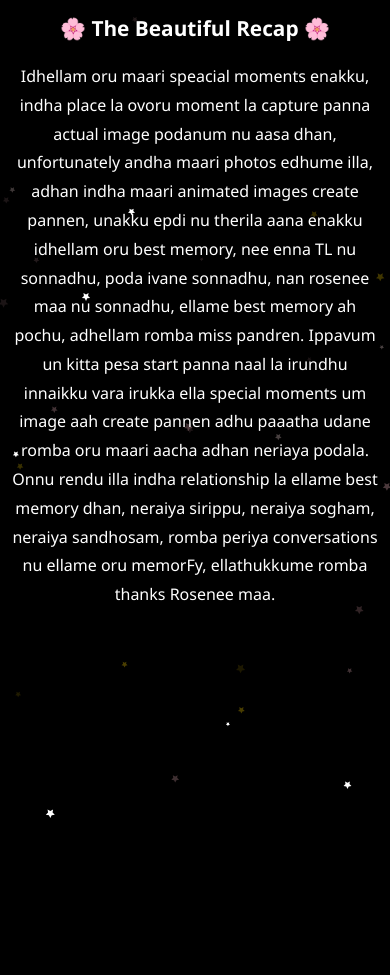
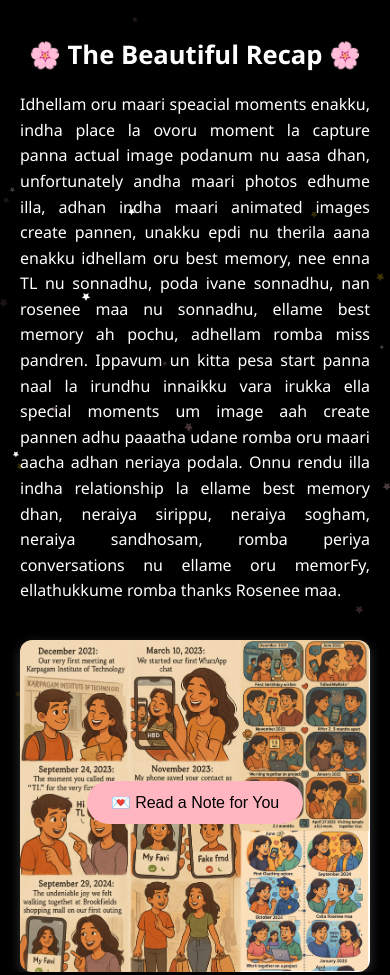
Before and after one commit to Happy-Birthday-R/Happy_Birthday, a website: page timeline.html in a window 390 px wide. Shown: the top 975 px of the page. Drawn offline with nearby package versions, Linux system fonts and the light colour scheme.

Commit message:
Happy Birthday

```diff
--- a/timeline.css
+++ b/timeline.css
@@ -1,42 +1,28 @@
+/* Base Styles */
 body {
   background: #000;
   color: #fff;
   font-family: 'Segoe UI', sans-serif;
   margin: 0;
   padding: 0;
-  height: 100vh;
   overflow-x: hidden;
-  display: flex;
-  flex-direction: column;
-  align-items: center;
-  text-align: center;
-  position: relative;
 }
 
-#tsparticles {
-  position: fixed;
-  top: 0;
-  left: 0;
-  z-index: -1;
-  width: 100%;
-  height: 100%;
-  pointer-events: none;
-}
-
-.timeline-container {
+#timeline-container {
   display: flex;
+  flex-direction: row;
   justify-content: space-between;
   align-items: center;
   padding: 40px;
   height: 100vh;
-  width: 100%;
   box-sizing: border-box;
-  max-width: 1200px;
+  position: relative;
+  z-index: 1;
 }
 
 #description-section {
   width: 55%;
-  text-align: left;
+  padding-right: 20px;
 }
 
 #description-section h1 {
@@ -45,33 +31,33 @@ body {
 }
 
 #timeline-description {
-  font-size: 1.4rem;
-  line-height: 1.8;
+  font-size: 1.2rem;
+  line-height: 1.6;
   min-height: 100px;
+  text-align: left;
 }
 
 #image-section {
-  width: 40%;
+  width: 45%;
   display: flex;
-  justify-content: flex-end;
+  justify-content: center;
+  align-items: center;
 }
 
 #timeline-image {
   max-width: 100%;
   max-height: 80vh;
+  object-fit: contain;
   border-radius: 12px;
   box-shadow: 0 4px 12px rgba(255, 255, 255, 0.2);
-  opacity: 0;
-  transition: opacity 1s ease-in-out;
 }
 
+/* Back button */
 #back-button-container {
+  position: absolute;
+  bottom: 20px;
   width: 100%;
   text-align: center;
-  position: absolute;
-  bottom: 20px;
-  left: 0;
-  z-index: 2;
 }
 
 #back-button {
@@ -82,7 +68,6 @@ body {
   font-size: 1rem;
   border-radius: 30px;
   cursor: pointer;
-  box-shadow: 0 4px 10px rgba(255, 255, 255, 0.2);
   transition: background-color 0.3s, transform 0.2s;
 }
 
@@ -91,56 +76,49 @@ body {
   transform: scale(1.05);
 }
 
-/* ========== MOBILE RESPONSIVE STYLES ========== */
+/* Particles behind */
+#tsparticles {
+  position: fixed;
+  top: 0;
+  left: 0;
+  z-index: 0;
+  width: 100%;
+  height: 100%;
+  pointer-events: none;
+}
+
+/* Responsive Layout */
 @media (max-width: 768px) {
-  .timeline-container {
+  #timeline-container {
     flex-direction: column;
-    justify-content: center;
+    justify-content: flex-start;
     padding: 20px;
-    height: auto;
   }
 
-  #description-section,
-  #image-section {
+  #description-section, #image-section {
     width: 100%;
-    text-align: center;
+    padding: 0;
   }
 
   #description-section h1 {
     font-size: 1.6rem;
-  }
-
-  #timeline-description {
-    font-size: 1.1rem;
-  }
-
-  #timeline-image {
-    max-height: 50vh;
-    margin-top: 20px;
-  }
-
-  #back-button-container {
-    position: static;
-    margin-top: 30px;
-  }
-}
-
-@media (max-width: 480px) {
-  #description-section h1 {
-    font-size: 1.3rem;
+    text-align: center;
   }
 
   #timeline-description {
     font-size: 1rem;
-    padding: 0 10px;
+    text-align: justify;
   }
 
   #timeline-image {
     max-height: 40vh;
-  }
-
-  #back-button {
-    font-size: 0.95rem;
-    padding: 10px 20px;
+    margin-top: 20px;
   }
 }
+
+#tsparticles {
+  z-index: 0;
+}
+#timeline-container {
+  z-index: 1;
+}
--- a/timeline.html
+++ b/timeline.html
@@ -25,7 +25,7 @@
     </div>
 
     <div id="image-section">
-      <img id="timeline-image" src="Memories.jpg" alt="Memory" />
+     <img id="timeline-image" class="timeline-image" src="Memories.jpg" alt="Memory" />
     </div>
       <div id="back-button-container">
       <button id="back-button" onclick="window.location.href='note.html'">💌 Read a Note for You</button>
```
Also changed, not shown: cakepage.html (+23 -29 lines), stylesheet.css (+46 -11 lines).
